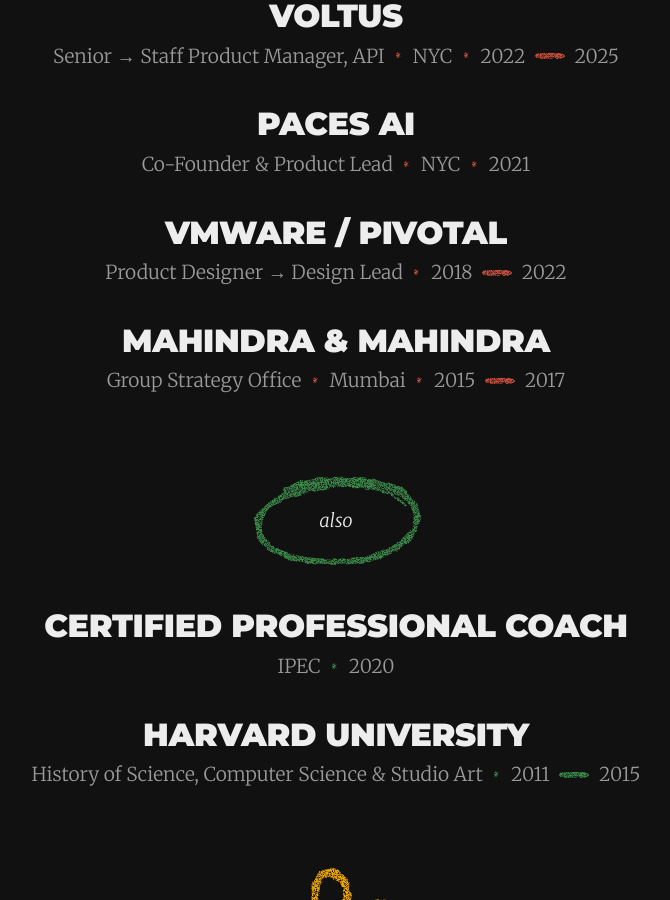
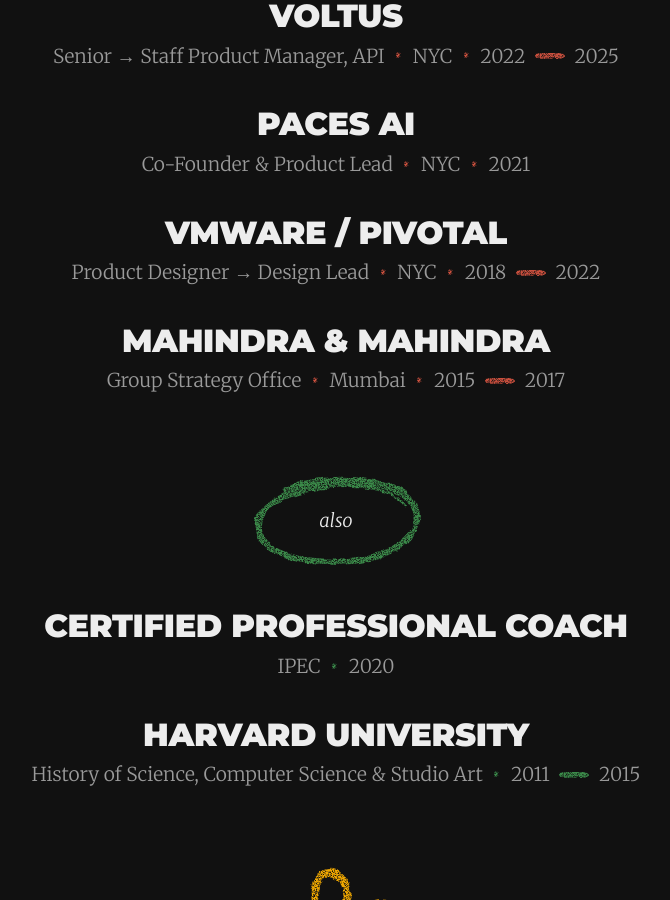
Before and after one commit to sampeinado/sampeinado.github.io, a Jekyll site: the page built from work/index.html, in a window 1280 px wide and 900 px high, scrolled down 1183 px. Shown: the whole window, without its empty margins (304-974 px from the left). Built offline with Jekyll 4.4.1, drawn with Linux system fonts in a browser that asks for light colours.

Commit message:
Add NYC to VMware / Pivotal entry
Co-Authored-By: Claude Opus 5.5 <noreply@anthropic.com>

```diff
--- a/_data/work.yml
+++ b/_data/work.yml
@@ -32,7 +32,7 @@ sections:
         details: [Co-Founder & Product Lead, NYC]
         from: 2021
       - title: VMware / Pivotal
-        details: [Product Designer → Design Lead]
+        details: [Product Designer → Design Lead, NYC]
         from: 2018
         to: 2022
       - title: Mahindra & Mahindra
```
